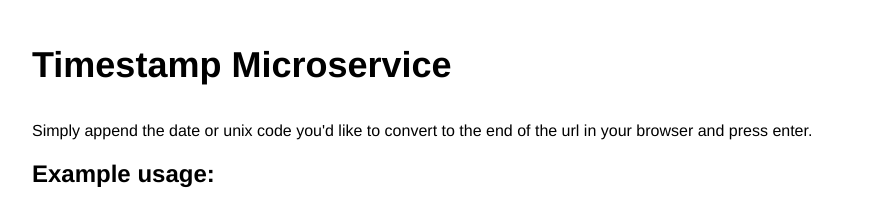
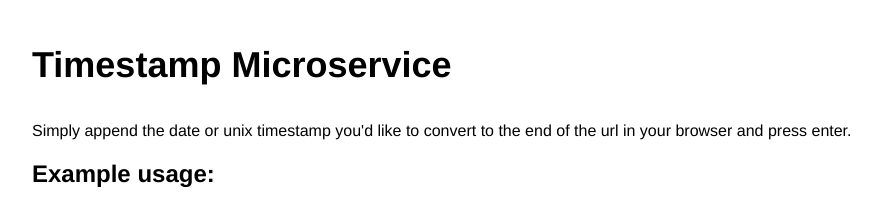
Before and after one commit to abohannon/timestamp-microservice, a website: page public/index.html in a window 1280 px wide. Shown: the top 207 px of the page, without its empty margins (38-919 px from the left). Drawn offline with Linux system fonts and the light colour scheme.

Commit message:
Added instructions

```diff
--- a/public/index.html
+++ b/public/index.html
@@ -76,7 +76,7 @@
       <article>
         <h1>Timestamp Microservice</h1>
         <p>
-          Simply append the date or unix code you'd like to convert to the end of the url in your browser and press enter.
+          Simply append the date or unix timestamp you'd like to convert to the end of the url in your browser and press enter.
         </p>
         <h2>Example usage:</h2>
         <code><a href="/October 7, 2017">/October 7, 2017</a></code>
```
